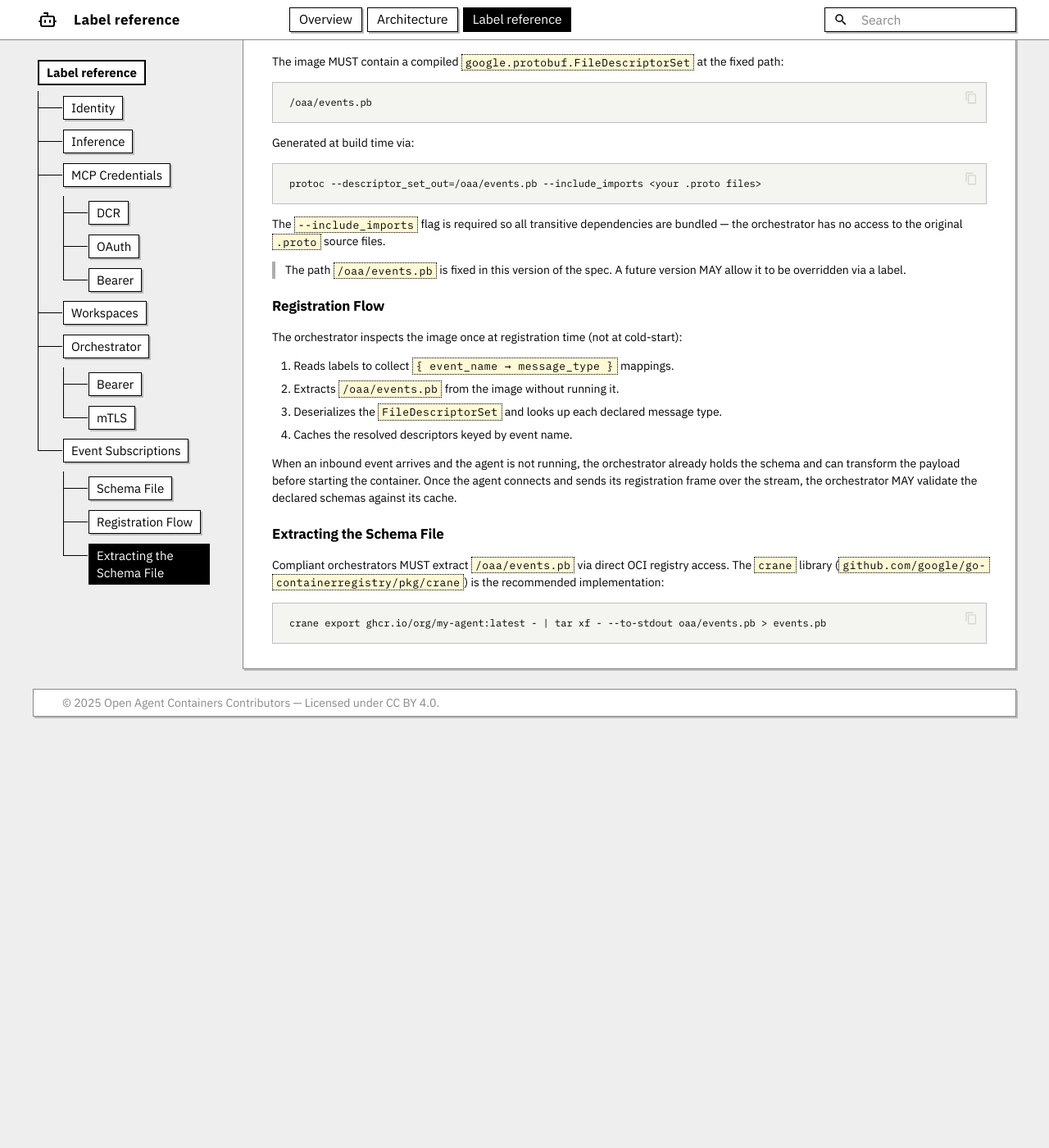
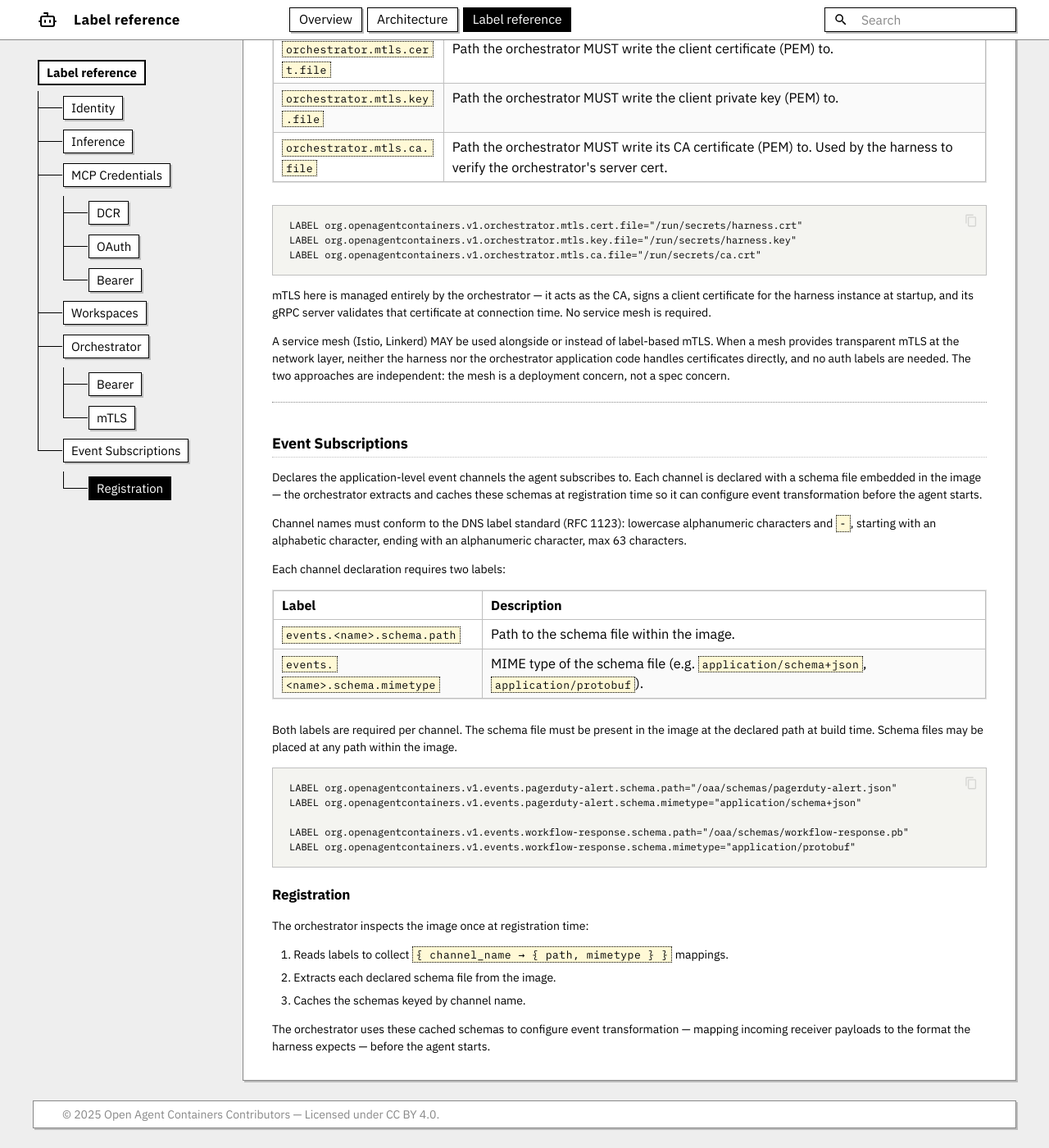
Before and after one commit to restrukt-ai/openagentcontainers, an MkDocs documentation site: the page built from docs/reference.md, in a window 1280 px wide and 1400 px high, scrolled down 4256 px. Shown: the whole window at 82% size. Built offline with MkDocs 1.6.1 and Material for MkDocs 9.7.7, drawn with Linux system fonts in a browser that asks for light colours; before the commit the page ends 5154 px from its top, so only the background shows below that; some of the changed text lies outside the part shown.

Commit message:
Update docs: OpenAI-compatible inference, flexible event schemas, auth required
- Inference redesigned around OpenAI-compatible gateway (api_base/api_key env
  vars + per-endpoint model requirements) instead of provider/model fields
- Event subscriptions generalized from protobuf-only to schema-agnostic
  (path + mimetype per channel, DNS label channel names per RFC 1123)
- Orchestrator auth elevated from MAY to MUST
- Registration frame removed; stream establishment signals harness readiness
- ConnectRPC protocol conformance clarified (Connect, gRPC, gRPC-Web)

Co-Authored-By: Claude Sonnet 4.6 <noreply@anthropic.com>

````diff
--- a/docs/architecture.md
+++ b/docs/architecture.md
@@ -40,15 +40,15 @@ A compliant orchestrator in any environment can read that contract and fulfill i
 
 **The artifact author** (the person writing the Dockerfile) declares:
 
-- Which LLM provider and model the agent targets
+- Which inference capabilities and models the agent requires
 - Which MCP servers need OAuth credentials, and what auth methods are acceptable
 - What filesystem workspaces the agent needs and whether they must be writable
 - How the harness connects to the orchestrator and how that connection is authenticated
-- Which application-level events the agent subscribes to, with their protobuf schemas
+- Which application-level event channels the agent subscribes to, and their schemas
 
 **The orchestrator** reads those declarations and decides how to satisfy them:
 
-- Which Ollama instance to point at for this deployment
+- Which inference gateway to inject, after validating declared model availability
 - Which registered OAuth client or IAT to use for each MCP server
 - Which volumes to mount and where
 - What token or certificate to issue the harness for its outbound stream
@@ -76,7 +76,7 @@ never appear in the image.
 
 **Registration time** — When the image is registered with the orchestrator (not at every cold
 start), the orchestrator inspects the labels and, for agents with event subscriptions, extracts
-the compiled protobuf schema from the image. It caches everything it needs to act on an inbound
+the declared schema files from the image. It caches everything it needs to act on an inbound
 event before the container is running.
 
 **Startup time** — When the orchestrator launches the container, it performs Dynamic Client
@@ -94,13 +94,14 @@ participate in the OAC ecosystem.
 **Orchestrator connection** — The harness must initiate an outbound ConnectRPC bidirectional
 stream to the orchestrator at startup, using the address injected via the env var declared in
 `orchestrator.env`. If the image declares an auth method (`orchestrator.bearer.*` or
-`orchestrator.mtls.*`), the harness must use the injected credentials to authenticate that stream.
-On connect, the harness sends a registration frame so the orchestrator can validate its declared
-schemas.
+`orchestrator.mtls.*`), the harness must use the injected credentials to authenticate the stream.
+Establishing the stream is the signal that the harness is ready to receive events — no separate
+registration message is required. ConnectRPC supports the Connect, gRPC, and gRPC-Web protocols;
+compliant harnesses must speak at least one.
 
-**Event schema file** — If the image declares event subscriptions, it must bundle a compiled
-`google.protobuf.FileDescriptorSet` at `/oaa/events.pb`. This file must be present in the image
-at build time so the orchestrator can extract and cache the schemas without running the container.
+**Event schema files** — If the image declares event subscriptions, each schema file must be
+present in the image at its declared path at build time. The orchestrator extracts these files
+from the image without running the container; schema files must not be generated at runtime.
 
 These requirements define the communication contract between the harness and the orchestrator.
 Everything else — how the agent reasons, which tools it uses, how it structures its prompt — is
--- a/docs/reference.md
+++ b/docs/reference.md
@@ -17,18 +17,52 @@ lookups).
 
 ## Inference
 
-Declares the inference provider and model the agent targets. Values may reference environment
-variables using `$VAR` syntax — resolution is the infrastructure's responsibility.
+Declares what inference capabilities the agent requires. The orchestrator validates that the
+configured inference gateway satisfies all declared requirements before deploying the agent.
+
+**Connection** (required if any inference type is declared):
 
 ```dockerfile
-LABEL org.openagentcontainers.v1.inference.provider="ollama"
-LABEL org.openagentcontainers.v1.inference.model="$OLLAMA_MODEL"
+LABEL org.openagentcontainers.v1.inference.api_base.env="OPENAI_BASE_URL"
+LABEL org.openagentcontainers.v1.inference.api_key.env="OPENAI_API_KEY"
 ```
 
 | Label | Description |
 |---|---|
-| `inference.provider` | Provider identifier (e.g. `ollama`). |
-| `inference.model` | Model identifier or `$VAR` reference. |
+| `inference.api_base.env` | Env var name the orchestrator MUST inject the gateway base URL into. |
+| `inference.api_key.env` | Env var name the orchestrator MUST inject the API key into. |
+
+The gateway must expose an OpenAI-compatible API (`POST /v1/chat/completions`, etc.).
+
+**Per-type model requirements:**
+
+```dockerfile
+LABEL org.openagentcontainers.v1.inference.<type>.models="<model-id> [<model-id> ...]"
+```
+
+`<type>` is derived from the OpenAI API endpoint path: strip `/v1/` and replace `/` with `-`.
+
+| Type key | OpenAI endpoint |
+|---|---|
+| `chat-completions` | `POST /v1/chat/completions` |
+| `embeddings` | `POST /v1/embeddings` |
+| `images-generations` | `POST /v1/images/generations` |
+| `audio-speech` | `POST /v1/audio/speech` |
+| `audio-transcriptions` | `POST /v1/audio/transcriptions` |
+| `moderations` | `POST /v1/moderations` |
+
+`models` is a space-separated list of model identifiers. **All listed models must be available**
+on the configured gateway — the orchestrator validates each at deploy time and fails deployment if
+any are missing. Undeclared types receive no validation and the harness must not use them.
+
+**Example:**
+
+```dockerfile
+LABEL org.openagentcontainers.v1.inference.api_base.env="OPENAI_BASE_URL"
+LABEL org.openagentcontainers.v1.inference.api_key.env="OPENAI_API_KEY"
+LABEL org.openagentcontainers.v1.inference.chat-completions.models="gpt-4o llama-3.1-8b-instruct"
+LABEL org.openagentcontainers.v1.inference.embeddings.models="text-embedding-3-small"
+```
 
 ---
 
@@ -133,17 +167,17 @@ snapshot.
 
 ## Orchestrator
 
-Declares how the harness connects to the orchestrator at startup. The harness initiates an outbound
-ConnectRPC bidirectional stream to the orchestrator; the orchestrator injects its address via the
-declared env var.
+Required. Declares how the harness connects to the orchestrator at startup. The orchestrator
+injects its address via the declared env var; the harness uses it to establish a connection on
+startup.
 
 ```dockerfile
 LABEL org.openagentcontainers.v1.orchestrator.env="ORCHESTRATOR_ADDR"
 ```
 
-The harness MAY declare an auth method for the orchestrator connection. Auth methods follow the same
-sub-namespace pattern as MCP credentials — declare whichever methods the harness supports; the
-orchestrator satisfies one.
+The harness MUST declare at least one auth method for the orchestrator connection. Auth methods
+follow the same sub-namespace pattern as MCP credentials — declare whichever methods the harness
+supports; the orchestrator satisfies one.
 
 ### Bearer
 
@@ -193,55 +227,39 @@ independent: the mesh is a deployment concern, not a spec concern.
 
 ## Event Subscriptions
 
-Declares the application-level events the agent wants to receive from the orchestrator. Each label
-maps an event name to a fully-qualified protobuf message type (leading dot is standard proto
-convention for fully-qualified names). The orchestrator uses these mappings to route and transform
-inbound events before delivering them to the agent over the bidirectional stream.
+Declares the application-level event channels the agent subscribes to. Each channel is declared
+with a schema file embedded in the image — the orchestrator extracts and caches these schemas at
+registration time so it can configure event transformation before the agent starts.
+
+Channel names must conform to the DNS label standard (RFC 1123): lowercase alphanumeric characters
+and `-`, starting with an alphabetic character, ending with an alphanumeric character, max 63
+characters.
+
+Each channel declaration requires two labels:
+
+| Label | Description |
+|---|---|
+| `events.<name>.schema.path` | Path to the schema file within the image. |
+| `events.<name>.schema.mimetype` | MIME type of the schema file (e.g. `application/schema+json`, `application/protobuf`). |
+
+Both labels are required per channel. The schema file must be present in the image at the declared
+path at build time. Schema files may be placed at any path within the image.
 
 ```dockerfile
-LABEL org.openagentcontainers.v1.events.pagerduty_alert=".com.acme.MyPagerDutyFormat"
-LABEL org.openagentcontainers.v1.events.workflow_response=".com.acme.WorkflowResponse"
+LABEL org.openagentcontainers.v1.events.pagerduty-alert.schema.path="/oaa/schemas/pagerduty-alert.json"
+LABEL org.openagentcontainers.v1.events.pagerduty-alert.schema.mimetype="application/schema+json"
+
+LABEL org.openagentcontainers.v1.events.workflow-response.schema.path="/oaa/schemas/workflow-response.pb"
+LABEL org.openagentcontainers.v1.events.workflow-response.schema.mimetype="application/protobuf"
 ```
 
-### Schema File
+### Registration
 
-The image MUST contain a compiled `google.protobuf.FileDescriptorSet` at the fixed path:
+The orchestrator inspects the image once at registration time:
 
-```
-/oaa/events.pb
-```
+1. Reads labels to collect `{ channel_name → { path, mimetype } }` mappings.
+2. Extracts each declared schema file from the image.
+3. Caches the schemas keyed by channel name.
 
-Generated at build time via:
-
-```bash
-protoc --descriptor_set_out=/oaa/events.pb --include_imports <your .proto files>
-```
-
-The `--include_imports` flag is required so all transitive dependencies are bundled — the
-orchestrator has no access to the original `.proto` source files.
-
-> The path `/oaa/events.pb` is fixed in this version of the spec. A future version MAY allow it to
-> be overridden via a label.
-
-### Registration Flow
-
-The orchestrator inspects the image once at registration time (not at cold-start):
-
-1. Reads labels to collect `{ event_name → message_type }` mappings.
-2. Extracts `/oaa/events.pb` from the image without running it.
-3. Deserializes the `FileDescriptorSet` and looks up each declared message type.
-4. Caches the resolved descriptors keyed by event name.
-
-When an inbound event arrives and the agent is not running, the orchestrator already holds the
-schema and can transform the payload before starting the container. Once the agent connects and
-sends its registration frame over the stream, the orchestrator MAY validate the declared schemas
-against its cache.
-
-### Extracting the Schema File
-
-Compliant orchestrators MUST extract `/oaa/events.pb` via direct OCI registry access. The `crane`
-library (`github.com/google/go-containerregistry/pkg/crane`) is the recommended implementation:
-
-```bash
-crane export ghcr.io/org/my-agent:latest - | tar xf - --to-stdout oaa/events.pb > events.pb
-```
+The orchestrator uses these cached schemas to configure event transformation — mapping incoming
+receiver payloads to the format the harness expects — before the agent starts.
````
Also changed, not shown: docs/index.md (+9 -8 lines).
